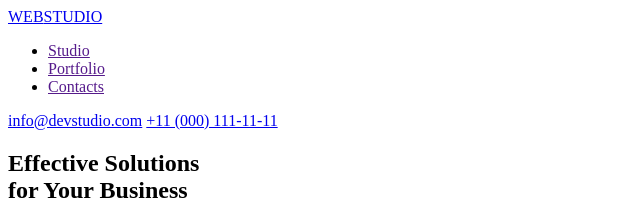
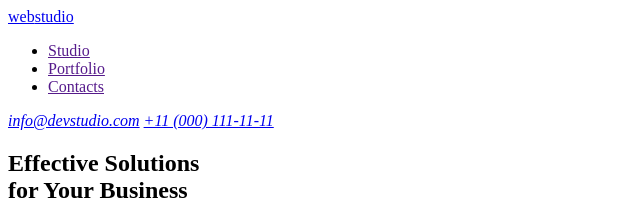
Before and after one commit to IrinaHusieva/goit-markup-hw-01, a plain HTML site: page index.html in a window 1280 px wide. Shown: the top 221 px of the page, 0-640 px from the left. Drawn offline with Linux system fonts and the light colour scheme.

Commit message:
Update index.html

```diff
--- a/index.html
+++ b/index.html
@@ -5,22 +5,23 @@
     <meta http-equiv="X-UA-Compatible" content="IE=edge" />
     <meta name="viewport" content="width=device-width, initial-scale=1.0" />
     <meta name="description" content="Effective Solutions for Your Business" />
-    <title>WebStudio</title>
+    <title>Web Studio</title>
   </head>
 
   <body>
     <!-- Header section -->
     <header>
-      <a href="index.html"><span class="accsent">WEB</span>STUDIO</a>
+      <a href="./index.html">web<span>studio</span></a>
       <nav>
         <ul>
           <li><a href="">Studio</a></li>
           <li><a href="">Portfolio</a></li>
           <li><a href="">Contacts</a></li>
         </ul>
-
-        <a href="mailto:info@devstudio.com">info@devstudio.com</a>
-        <a href="tel:+110001111111">+11 (000) 111-11-11</a>
+        <address>
+          <a href="mailto:info@devstudio.com">info@devstudio.com</a>
+          <a href="tel:+110001111111">+11 (000) 111-11-11</a>
+        </address>
       </nav>
     </header>
     <main>
@@ -145,7 +146,7 @@
     </main>
 
     <footer>
-      <a href="index.html"><span class="accsent">WEB</span>STUDIO</a>
+      <a href="./index.html">web<span>studio</span></a>
       <p>
         Increase the flow of customers and <br />
         sales for your business with digital <br />
```
